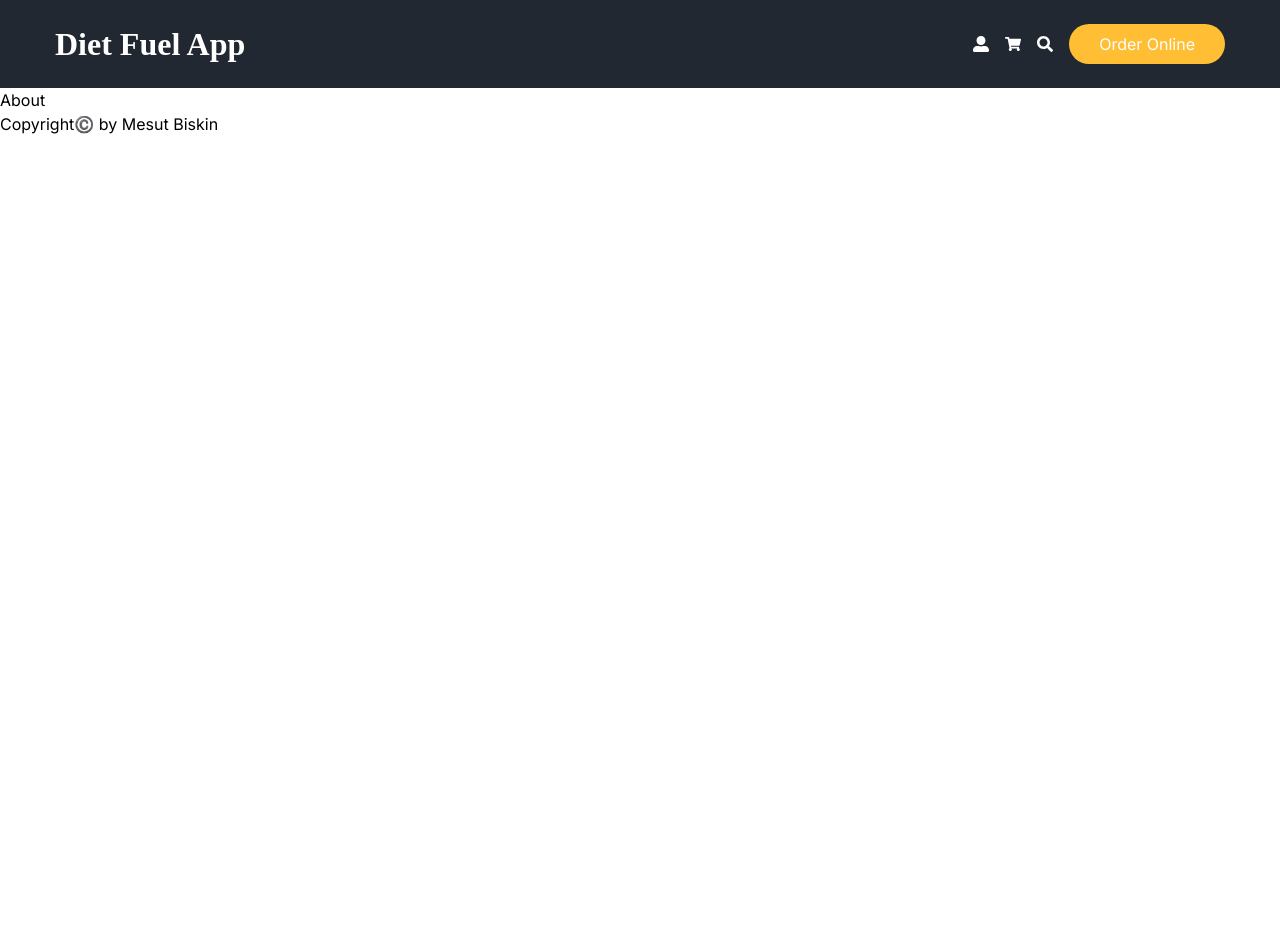
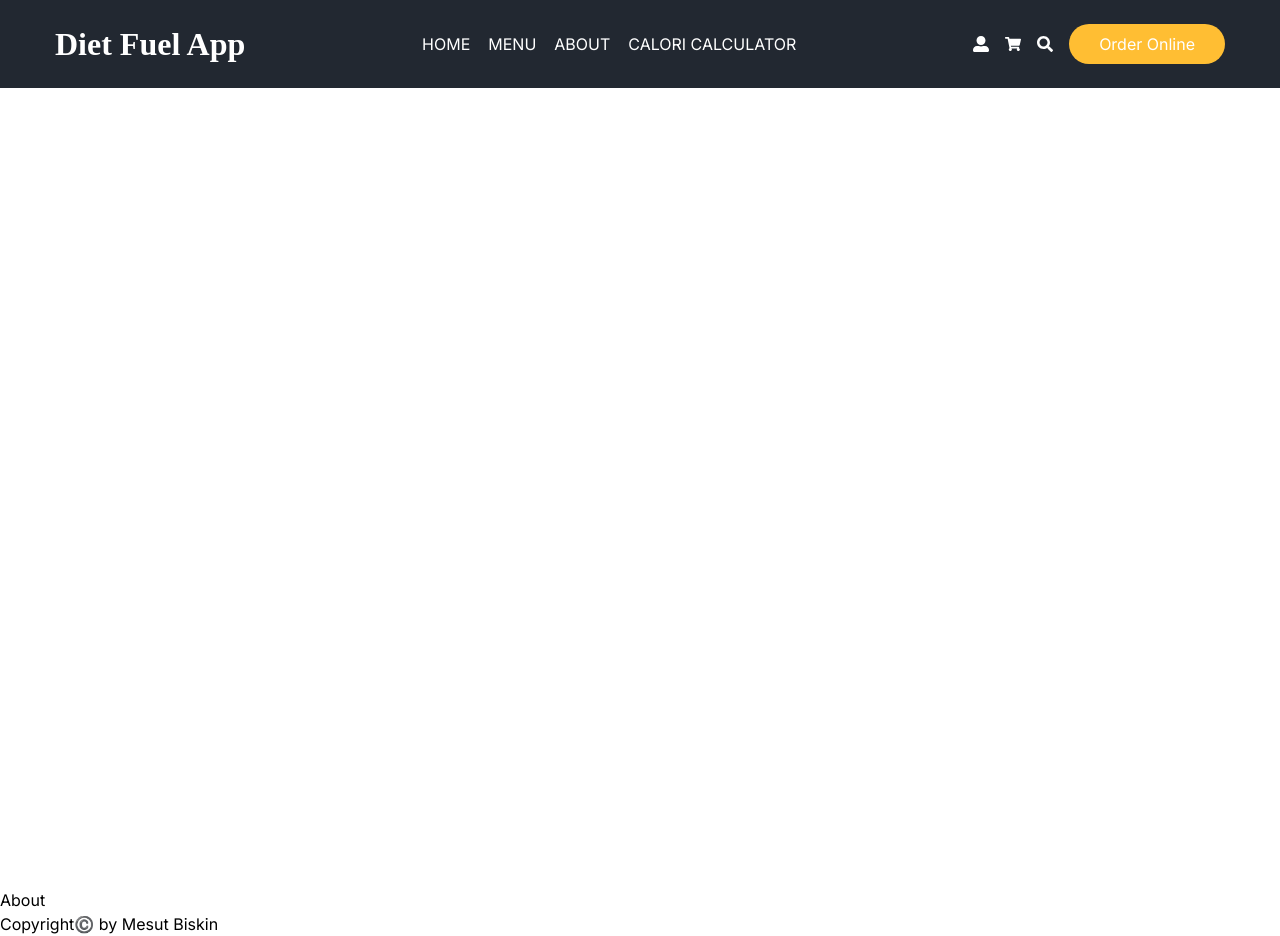
Before and after one commit to MesutBiskin/diet-feul-app, a Next.js app: page /About in a window 1280 px wide. Before the commit the page ends 800 px from the top, so only its background shows below. Built offline with nearby package versions, Linux system fonts and the light colour scheme.

Commit message:
working on Hero BAckground

```diff
--- a/app/layout.jsx
+++ b/app/layout.jsx
@@ -2,6 +2,8 @@ import { Inter } from 'next/font/google'
 import './globals.css'
 import Header from '@/components/layout/Header'
 import Footer from '@/components/layout/Footer'
+import Hero from '@/components/ui/Hero'
+
 
 const inter = Inter({ subsets: ['latin'] })
 
@@ -14,7 +16,9 @@ export default function RootLayout({ children }) {
   return (
     <html lang="en">
       <Header/>
+      <Hero />
       <body className={inter.className}>{children}</body>
+
       <Footer/>
     </html>
   )
--- a/app/page.js
+++ b/app/page.js
@@ -2,6 +2,7 @@ import Image from 'next/image'
 import Header from '../components/layout/Header'
 import Home from './Home/page'
 import Footer from '../components/layout/Footer'
+
 
 
 
@@ -11,6 +12,8 @@ export default function Index() {
         <div>
            {/* <Header/> */}
           <Home/>
+
+
          {/* <Footer/> */}
 
 
--- a/components/layout/Header.jsx
+++ b/components/layout/Header.jsx
@@ -21,7 +21,7 @@ function Header() {
         <nav className={`sm:static absolute top-0 left-0 grid
         place-content-center sm:w-auto sm:h-auto
          sm:text-white text-black sm:bg-transparent bg-white ${
-          isMenuModal != true && "hidden"
+          isMenuModal != true && "hidden md:block"
         }`}
        >
           <ul className="flex gap-x-2 sm:flex-row flex-col items-center">
@@ -54,7 +54,7 @@ function Header() {
             <button className="btn-primary">Order Online</button>
             </a>
             <button className="sm:hidden inline-block"
-            onClick={()=> setIsMenuModal(true)}>
+            onClick={()=> setIsMenuModal(!isMenuModal)}>
         <GiHotMeal className="text-xl hover:text-primary"/>
           </button>
         </div>
--- /dev/null
+++ b/components/ui/Hero.jsx
@@ -0,0 +1,16 @@
+import React from 'react'
+import Image from 'next/image'
+
+const hero = () => {
+  return (
+    <div className='h-screen'>
+        <div className='relative'>
+    <Image src="/Images/dietfuelbackground.jpeg"
+    alt="" layout="fill"/>
+
+      </div>
+    </div>
+  )
+}
+
+export default hero
```
Also changed, not shown: public/Images/dietfuelbackround.jpeg (added).
